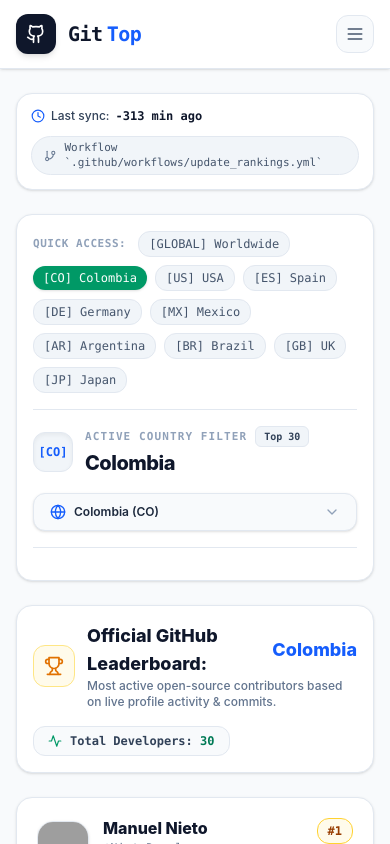
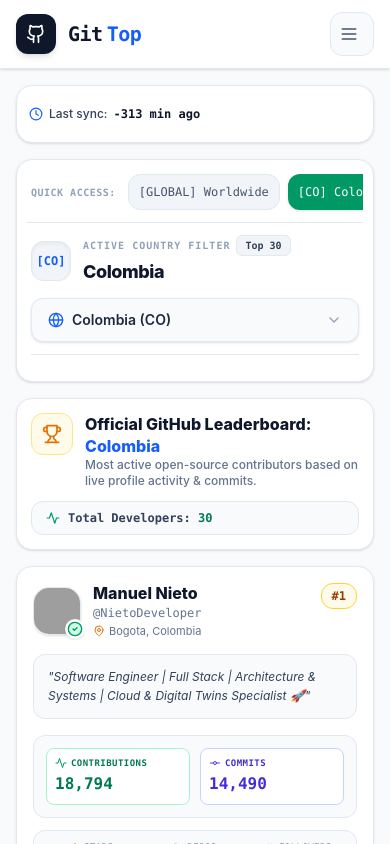
Before and after one commit to DevCop95/gitrank, a React (Vite) app: page / in a window 390 px wide. Shown: the top 844 px of the page. Built offline with nearby package versions, Linux system fonts and the light colour scheme; grey boxes are pictures that could not be loaded.

Commit message:
fix(frontend): improve mobile layout

```diff
--- a/src/App.jsx
+++ b/src/App.jsx
@@ -5,11 +5,12 @@
 import DeveloperCard from './components/DeveloperCard';
 import LeaderboardTable from './components/LeaderboardTable';
 import DeveloperModal from './components/DeveloperModal';
-import { Trophy, Activity, Search, RefreshCw } from 'lucide-react';
+import { Trophy, Activity, Search, RefreshCw, AlertCircle } from 'lucide-react';
 
 export default function App() {
   const [data, setData] = useState(null);
   const [loading, setLoading] = useState(true);
+  const [loadError, setLoadError] = useState(false);
   const [selectedCountry, setSelectedCountry] = useState('Colombia');
   const [searchTerm, setSearchTerm] = useState('');
   const [viewMode, setViewMode] = useState('grid');
@@ -19,6 +20,7 @@
   const loadData = async () => {
     try {
       setLoading(true);
+      setLoadError(false);
       // Relative path guarantees fetching from ./data/committers.json under /gitrank/
       const res = await fetch('./data/committers.json?t=' + Date.now());
       if (!res.ok) throw new Error('Failed to load committers.json');
@@ -26,6 +28,7 @@
       setData(json);
     } catch (err) {
       console.error('Error loading data:', err);
+      setLoadError(true);
     } finally {
       setLoading(false);
     }
@@ -96,13 +99,13 @@
         />
 
         {/* Header Title Bar */}
-        <div className="flex flex-col md:flex-row items-start md:items-center justify-between gap-4 mb-6 p-4 bg-white border border-slate-200 rounded-2xl shadow-sm">
-          <div className="flex items-center gap-3">
-            <div className="p-2.5 bg-amber-50 rounded-xl border border-amber-200 text-amber-600">
+        <div className="flex flex-col md:flex-row items-start md:items-center justify-between gap-3 sm:gap-4 mb-4 sm:mb-6 p-3.5 sm:p-4 bg-white border border-slate-200 rounded-2xl shadow-sm">
+          <div className="flex items-start gap-3 min-w-0">
+            <div className="p-2.5 bg-amber-50 rounded-xl border border-amber-200 text-amber-600 shrink-0">
               <Trophy className="w-5 h-5" />
             </div>
             <div>
-              <h2 className="text-lg font-extrabold text-slate-900 flex items-center gap-2">
+              <h2 className="text-base sm:text-lg font-extrabold text-slate-900 leading-snug">
                 Official GitHub Leaderboard: <span className="text-blue-600">{selectedCountry}</span>
               </h2>
               <p className="text-xs text-slate-500 font-medium">
@@ -111,7 +114,7 @@
             </div>
           </div>
 
-          <div className="flex items-center gap-2 text-xs font-mono bg-slate-50 px-3.5 py-1.5 rounded-xl border border-slate-200 font-semibold text-slate-700">
+          <div className="self-stretch md:self-auto flex items-center gap-2 text-xs font-mono bg-slate-50 px-3.5 py-2 rounded-xl border border-slate-200 font-semibold text-slate-700">
             <Activity className="w-3.5 h-3.5 text-emerald-600" />
             <span>Total Developers: <strong className="text-emerald-700 font-extrabold">{sortedDevelopers.length}</strong></span>
           </div>
@@ -126,10 +129,10 @@
         )}
 
         {/* Profiles Grid / Table */}
-        {!loading && sortedDevelopers.length > 0 && (
+        {!loading && !loadError && sortedDevelopers.length > 0 && (
           <>
             {viewMode === 'grid' ? (
-              <div className="grid grid-cols-1 sm:grid-cols-2 lg:grid-cols-3 gap-5">
+              <div className="grid grid-cols-1 sm:grid-cols-2 lg:grid-cols-3 gap-4 sm:gap-5">
                 {sortedDevelopers.map((developer) => (
                   <DeveloperCard
                     key={developer.login}
@@ -148,8 +151,24 @@
         )}
 
         {/* Empty Search Result */}
-        {!loading && sortedDevelopers.length === 0 && (
-          <div className="bg-white border border-slate-200 rounded-2xl p-10 text-center max-w-md mx-auto shadow-sm">
+        {!loading && loadError && (
+          <div className="bg-white border border-rose-200 rounded-2xl p-6 sm:p-10 text-center max-w-md mx-auto shadow-sm">
+            <AlertCircle className="w-8 h-8 text-rose-500 mx-auto mb-3" />
+            <h3 className="text-sm font-bold text-slate-900 mb-1">Unable to load rankings</h3>
+            <p className="text-xs text-slate-500 mb-4">
+              Check your connection and try loading the data again.
+            </p>
+            <button
+              onClick={loadData}
+              className="min-h-11 px-4 py-2 bg-slate-900 hover:bg-slate-800 text-white text-sm sm:text-xs font-semibold rounded-xl transition-all shadow-sm"
+            >
+              Try Again
+            </button>
+          </div>
+        )}
+
+        {!loading && !loadError && sortedDevelopers.length === 0 && (
+          <div className="bg-white border border-slate-200 rounded-2xl p-6 sm:p-10 text-center max-w-md mx-auto shadow-sm">
             <Search className="w-8 h-8 text-slate-400 mx-auto mb-3 opacity-60" />
             <h3 className="text-sm font-bold text-slate-900 mb-1">No matching developers</h3>
             <p className="text-xs text-slate-500 mb-4">
@@ -157,7 +176,7 @@
             </p>
             <button
               onClick={() => { setSearchTerm(''); setSelectedCountry('Colombia'); }}
-              className="px-4 py-2 bg-slate-900 hover:bg-slate-800 text-white text-xs font-semibold rounded-xl transition-all shadow-sm"
+              className="min-h-11 px-4 py-2 bg-slate-900 hover:bg-slate-800 text-white text-sm sm:text-xs font-semibold rounded-xl transition-all shadow-sm"
             >
               Reset Filters
             </button>
--- a/src/components/CountrySelector.jsx
+++ b/src/components/CountrySelector.jsx
@@ -30,17 +30,17 @@
   ];
 
   return (
-    <div className="bg-white border border-slate-200 rounded-2xl p-4 md:p-5 mb-6 shadow-sm">
+    <div className="bg-white border border-slate-200 rounded-2xl p-3.5 sm:p-4 md:p-5 mb-4 sm:mb-6 shadow-sm">
       {/* Quick Access ISO Pill Bar */}
-      <div className="flex items-center gap-2 flex-wrap mb-4 pb-4 border-b border-slate-200">
-        <span className="text-[11px] font-mono text-slate-400 uppercase tracking-wider mr-1 font-semibold">Quick Access:</span>
+      <div className="-mx-1 px-1 flex items-center gap-2 overflow-x-auto pb-3 mb-3 border-b border-slate-200">
+        <span className="text-[10px] sm:text-[11px] font-mono text-slate-400 uppercase tracking-wider mr-1 font-semibold whitespace-nowrap shrink-0">Quick Access:</span>
         {quickPills.map((pill) => {
           const isSelected = pill.code.toLowerCase() === selectedCountry.toLowerCase();
           return (
             <button
               key={pill.code}
               onClick={() => onSelectCountry(pill.code)}
-              className={`px-2.5 py-1 rounded-xl text-xs font-mono font-medium transition-all ${
+              className={`min-h-9 px-2.5 py-1 rounded-xl text-xs font-mono font-medium transition-all whitespace-nowrap shrink-0 ${
                 isSelected
                   ? 'bg-emerald-600 text-white shadow-sm'
                   : 'bg-slate-100 text-slate-600 hover:text-slate-900 border border-slate-200 hover:border-slate-300'
@@ -53,19 +53,19 @@
       </div>
 
       {/* Top Bar: Active Country Info & Dropdown Trigger */}
-      <div className="flex flex-col sm:flex-row items-start sm:items-center justify-between gap-4 mb-4 pb-4 border-b border-slate-200">
-        <div className="flex items-center gap-3">
-          <div className="w-10 h-10 rounded-xl bg-slate-100 border border-slate-200 flex items-center justify-center font-mono font-bold text-xs text-blue-600 shadow-inner">
+      <div className="flex flex-col sm:flex-row items-start sm:items-center justify-between gap-3 sm:gap-4 mb-3 sm:mb-4 pb-3 sm:pb-4 border-b border-slate-200">
+        <div className="flex items-center gap-3 min-w-0">
+          <div className="w-10 h-10 rounded-xl bg-slate-100 border border-slate-200 flex items-center justify-center font-mono font-bold text-xs text-blue-600 shadow-inner shrink-0">
             [{activeCountryObj.iso}]
           </div>
-          <div>
-            <div className="flex items-center gap-2">
-              <span className="text-[11px] uppercase font-mono tracking-widest text-slate-400 font-semibold">Active Country Filter</span>
+          <div className="min-w-0">
+            <div className="flex flex-wrap items-center gap-1.5">
+              <span className="text-[10px] sm:text-[11px] uppercase font-mono tracking-widest text-slate-400 font-semibold">Active Country Filter</span>
               <span className="px-2 py-0.5 bg-slate-100 text-slate-700 text-[10px] font-mono rounded-md border border-slate-200 font-semibold">
                 Top 30
               </span>
             </div>
-            <h2 className="text-xl font-extrabold text-slate-900 tracking-tight flex items-center gap-2 mt-0.5">
+            <h2 className="text-lg sm:text-xl font-extrabold text-slate-900 tracking-tight truncate mt-0.5">
               {activeCountryObj.name}
             </h2>
           </div>
@@ -75,7 +75,9 @@
         <div className="relative w-full sm:w-auto">
           <button
             onClick={() => setDropdownOpen(!dropdownOpen)}
-            className="w-full sm:w-64 flex items-center justify-between gap-2 px-4 py-2.5 bg-slate-50 hover:bg-slate-100 border border-slate-200 rounded-xl text-xs font-semibold text-slate-800 transition-all shadow-sm"
+            className="w-full sm:w-64 min-h-11 flex items-center justify-between gap-2 px-4 py-2.5 bg-slate-50 hover:bg-slate-100 border border-slate-200 rounded-xl text-sm sm:text-xs font-semibold text-slate-800 transition-all shadow-sm"
+            aria-expanded={dropdownOpen}
+            aria-haspopup="listbox"
           >
             <div className="flex items-center gap-2 truncate">
               <Globe className="w-4 h-4 text-blue-600 shrink-0" />
@@ -86,31 +88,33 @@
 
           {/* Full Country Dropdown Drawer */}
           {dropdownOpen && (
-            <div className="absolute right-0 top-full mt-2 w-full sm:w-80 bg-white border border-slate-200 rounded-2xl shadow-2xl z-50 p-3 max-h-96 overflow-y-auto">
+            <div className="absolute left-0 sm:left-auto right-0 top-full mt-2 w-full sm:w-80 max-w-[calc(100vw-2rem)] bg-white border border-slate-200 rounded-2xl shadow-2xl z-50 p-3 max-h-[min(24rem,calc(100vh-10rem))] overflow-y-auto">
               {/* Internal Search */}
               <div className="relative mb-3">
-                <Search className="absolute left-3 top-2.5 w-3.5 h-3.5 text-slate-400" />
+                <Search className="absolute left-3 top-3 w-3.5 h-3.5 text-slate-400" />
                 <input
                   type="text"
                   value={countryFilter}
                   onChange={(e) => setCountryFilter(e.target.value)}
                   placeholder="Filter country by name or ISO..."
-                  className="w-full pl-9 pr-3 py-1.5 bg-slate-50 border border-slate-200 rounded-lg text-xs text-slate-800 focus:outline-none focus:border-blue-600 font-medium"
+                  className="w-full min-h-10 pl-9 pr-3 py-2 bg-slate-50 border border-slate-200 rounded-lg text-sm text-slate-800 focus:outline-none focus:border-blue-600 font-medium"
                 />
               </div>
 
               {/* Grid of Countries */}
-              <div className="grid grid-cols-1 gap-1">
+              <div className="grid grid-cols-1 gap-1" role="listbox" aria-label="Countries">
                 {filteredCountries.map((c) => {
                   const isSelected = c.code.toLowerCase() === selectedCountry.toLowerCase();
                   return (
                     <button
                       key={c.code}
+                      role="option"
+                      aria-selected={isSelected}
                       onClick={() => {
                         onSelectCountry(c.code);
                         setDropdownOpen(false);
                       }}
-                      className={`flex items-center justify-between px-3 py-2 rounded-xl text-xs font-mono transition-all text-left ${
+                      className={`flex items-center justify-between min-h-10 px-3 py-2 rounded-xl text-sm font-mono transition-all text-left ${
                         isSelected
                           ? 'bg-blue-600 text-white font-bold'
                           : 'text-slate-700 hover:bg-slate-100'
--- a/src/components/DeveloperCard.jsx
+++ b/src/components/DeveloperCard.jsx
@@ -27,19 +27,19 @@
   const displayLanguages = languages && languages.length > 0 ? languages : ['OpenSource'];
 
   return (
-    <div className="group relative bg-white border border-slate-200 hover:border-slate-400 rounded-2xl p-5 flex flex-col justify-between h-full transition-all duration-200 shadow-sm hover:shadow-md">
+    <div className="group relative bg-white border border-slate-200 hover:border-slate-400 rounded-2xl p-4 sm:p-5 flex flex-col justify-between h-full transition-all duration-200 shadow-sm hover:shadow-md">
 
       {/* Top Section */}
       <div className="flex flex-col flex-1">
 
         {/* Header Profile Row */}
-        <div className="flex items-start justify-between gap-3 mb-4">
-          <div className="flex items-center gap-3.5 overflow-hidden">
+        <div className="flex items-start justify-between gap-2.5 sm:gap-3 mb-3.5 sm:mb-4">
+          <div className="flex items-center gap-3 overflow-hidden min-w-0">
             <div className="relative shrink-0">
               <img
                 src={avatar_url}
                 alt={login}
-                className="w-13 h-13 rounded-2xl object-cover border border-slate-200 group-hover:border-blue-600 transition-colors shadow-sm"
+                className="w-12 h-12 sm:w-13 sm:h-13 rounded-2xl object-cover border border-slate-200 group-hover:border-blue-600 transition-colors shadow-sm"
                 loading="lazy"
                 onError={(e) => {
                   e.target.onerror = null;
@@ -95,7 +95,7 @@
         {/* Dual Primary Metrics (Live Contributions & Commits) */}
         <div className="grid grid-cols-2 gap-2.5 mb-3 bg-slate-50 p-3 rounded-xl border border-slate-200">
           <div className="flex flex-col bg-white p-2 rounded-lg border border-emerald-200">
-            <span className="text-[10px] uppercase tracking-wider font-mono text-emerald-700 font-bold flex items-center gap-1">
+            <span className="text-[9px] sm:text-[10px] uppercase tracking-wider font-mono text-emerald-700 font-bold flex items-center gap-1">
               <Activity className="w-3 h-3 text-emerald-600" /> Contributions
             </span>
             <strong className="text-base font-mono text-emerald-700 font-extrabold mt-0.5">
@@ -104,7 +104,7 @@
           </div>
 
           <div className="flex flex-col bg-white p-2 rounded-lg border border-indigo-200">
-            <span className="text-[10px] uppercase tracking-wider font-mono text-indigo-700 font-bold flex items-center gap-1">
+            <span className="text-[9px] sm:text-[10px] uppercase tracking-wider font-mono text-indigo-700 font-bold flex items-center gap-1">
               <GitCommit className="w-3 h-3 text-indigo-600" /> Commits
             </span>
             <strong className="text-base font-mono text-indigo-700 font-extrabold mt-0.5">
@@ -160,7 +160,7 @@
       <div className="flex items-center gap-2 pt-3.5 border-t border-slate-200 mt-auto">
         <button
           onClick={() => onOpenModal(developer)}
-          className="flex-1 py-2.5 bg-slate-900 hover:bg-slate-800 text-white text-xs font-semibold rounded-xl transition-all text-center shadow-sm"
+          className="flex-1 min-h-11 py-2.5 bg-slate-900 hover:bg-slate-800 text-sm sm:text-xs font-semibold rounded-xl transition-all text-center shadow-sm"
         >
           View Activity
         </button>
@@ -169,7 +169,7 @@
           href={html_url}
           target="_blank"
           rel="noopener noreferrer"
-          className="p-2.5 bg-slate-100 hover:bg-slate-200 text-slate-700 hover:text-slate-900 rounded-xl border border-slate-200 transition-all flex items-center justify-center shadow-sm"
+          className="min-h-11 min-w-11 p-2.5 bg-slate-100 hover:bg-slate-200 text-slate-700 hover:text-slate-900 rounded-xl border border-slate-200 transition-all flex items-center justify-center shadow-sm"
           title="Open GitHub Profile"
         >
           <ExternalLink className="w-4 h-4" />
--- a/src/components/LeaderboardTable.jsx
+++ b/src/components/LeaderboardTable.jsx
@@ -8,7 +8,7 @@
   return (
     <div className="bg-white border border-slate-200 rounded-2xl overflow-hidden shadow-sm">
       <div className="overflow-x-auto">
-        <table className="w-full text-left text-xs border-collapse">
+        <table className="min-w-[760px] w-full text-left text-xs border-collapse">
           <thead>
             <tr className="bg-slate-50 border-b border-slate-200 text-slate-500 font-mono text-[11px] uppercase tracking-wider">
               <th className="py-3.5 px-4 font-semibold text-center w-16">Rank</th>
--- a/src/components/Navbar.jsx
+++ b/src/components/Navbar.jsx
@@ -13,8 +13,8 @@
   const [mobileMenuOpen, setMobileMenuOpen] = useState(false);
 
   return (
-    <header className="sticky top-0 z-40 bg-white/95 backdrop-blur-md border-b border-slate-200 mb-6 shadow-sm">
-      <div className="max-w-7xl mx-auto px-4 sm:px-6 py-3.5 flex flex-col md:flex-row items-center justify-between gap-3">
+    <header className="sticky top-0 z-40 bg-white/95 backdrop-blur-md border-b border-slate-200 mb-4 sm:mb-6 shadow-sm">
+      <div className="max-w-7xl mx-auto px-4 sm:px-6 py-3 sm:py-3.5 flex flex-col md:flex-row items-center justify-between gap-2.5 sm:gap-3">
 
         {/* Brand Logo Header */}
         <div className="flex items-center justify-between w-full md:w-auto">
@@ -33,25 +33,26 @@
           {/* Mobile Menu Toggle Button */}
           <button
             onClick={() => setMobileMenuOpen(!mobileMenuOpen)}
-            className="md:hidden p-2 text-slate-600 hover:text-slate-900 rounded-xl border border-slate-200 bg-slate-50"
+            className="md:hidden min-h-11 min-w-11 p-2 text-slate-600 hover:text-slate-900 rounded-xl border border-slate-200 bg-slate-50"
             aria-label="Toggle Navigation Menu"
+            aria-expanded={mobileMenuOpen}
           >
             {mobileMenuOpen ? <X className="w-5 h-5" /> : <Menu className="w-5 h-5" />}
           </button>
         </div>
 
         {/* Desktop Controls (Search, Sort, Layout Switcher) */}
-        <div className={`w-full md:flex md:flex-1 md:max-w-2xl items-center gap-3 ${mobileMenuOpen ? 'flex flex-col mt-3' : 'hidden md:flex'}`}>
+        <div className={`w-full md:flex md:flex-1 md:max-w-2xl items-center gap-2.5 sm:gap-3 ${mobileMenuOpen ? 'flex flex-col mt-2 pt-3 border-t border-slate-200 md:border-0 md:pt-0 md:mt-0' : 'hidden md:flex'}`}>
 
           {/* Search Input */}
           <div className="relative flex-1 w-full">
-            <Search className="absolute left-3.5 top-2.5 w-4 h-4 text-slate-400" />
+            <Search className="absolute left-3.5 top-3.5 w-4 h-4 text-slate-400" />
             <input
               type="text"
               value={searchTerm}
               onChange={(e) => onSearchChange(e.target.value)}
               placeholder="Search developer by name or username..."
-              className="w-full pl-10 pr-4 py-2 bg-slate-50 border border-slate-200 rounded-xl text-xs text-slate-800 focus:outline-none focus:border-blue-600 focus:bg-white focus:ring-2 focus:ring-blue-100 transition-all placeholder-slate-400 font-medium"
+              className="w-full min-h-11 pl-10 pr-4 py-2.5 bg-slate-50 border border-slate-200 rounded-xl text-sm md:text-xs text-slate-800 focus:outline-none focus:border-blue-600 focus:bg-white focus:ring-2 focus:ring-blue-100 transition-all placeholder-slate-400 font-medium"
             />
           </div>
 
@@ -60,7 +61,7 @@
             <select
               value={sortBy}
               onChange={(e) => onSortByChange(e.target.value)}
-              className="w-full md:w-auto bg-slate-50 border border-slate-200 text-xs text-slate-800 rounded-xl px-3.5 py-2 focus:outline-none focus:border-blue-600 font-mono cursor-pointer font-medium"
+              className="w-full md:w-auto min-h-11 bg-slate-50 border border-slate-200 text-sm md:text-xs text-slate-800 rounded-xl px-3.5 py-2.5 focus:outline-none focus:border-blue-600 font-mono cursor-pointer font-medium"
             >
               <option value="rank">Order by Rank (#1, #2, #3...)</option>
               <option value="contributions">Order by Live Contributions</option>
@@ -72,10 +73,10 @@
           </div>
 
           {/* View Switcher Buttons */}
-          <div className="flex items-center justify-center gap-1 bg-slate-100 p-1 border border-slate-200 rounded-xl w-full md:w-auto">
+          <div className="flex items-center justify-center gap-1 bg-slate-100 p-1 border border-slate-200 rounded-xl w-full md:w-auto min-h-11">
             <button
               onClick={() => onViewModeChange('grid')}
-              className={`flex-1 md:flex-none flex items-center justify-center gap-1.5 px-3 py-1.5 text-xs font-semibold rounded-lg transition-all ${
+              className={`flex-1 md:flex-none flex items-center justify-center gap-1.5 px-3 py-2 text-sm md:text-xs font-semibold rounded-lg transition-all ${
                 viewMode === 'grid'
                   ? 'bg-white text-slate-900 shadow-sm border border-slate-200'
                   : 'text-slate-500 hover:text-slate-900'
@@ -87,7 +88,7 @@
 
             <button
               onClick={() => onViewModeChange('table')}
-              className={`flex-1 md:flex-none flex items-center justify-center gap-1.5 px-3 py-1.5 text-xs font-semibold rounded-lg transition-all ${
+              className={`flex-1 md:flex-none flex items-center justify-center gap-1.5 px-3 py-2 text-sm md:text-xs font-semibold rounded-lg transition-all ${
                 viewMode === 'table'
                   ? 'bg-white text-slate-900 shadow-sm border border-slate-200'
                   : 'text-slate-500 hover:text-slate-900'
--- a/src/components/SyncStatusBadge.jsx
+++ b/src/components/SyncStatusBadge.jsx
@@ -20,18 +20,18 @@
   };
 
   return (
-    <div className="flex flex-col sm:flex-row items-start sm:items-center justify-between gap-3 p-3.5 bg-white border border-slate-200 rounded-2xl text-xs text-slate-600 mb-6 shadow-sm">
-      <div className="flex flex-wrap items-center gap-3">
-        <div className="flex items-center gap-1.5 text-slate-700 font-medium">
+    <div className="flex flex-col sm:flex-row items-start sm:items-center justify-between gap-2.5 sm:gap-3 p-3 sm:p-3.5 bg-white border border-slate-200 rounded-2xl text-xs text-slate-600 mb-4 sm:mb-6 shadow-sm">
+      <div className="flex flex-wrap items-center gap-2.5">
+        <div className="flex items-center gap-1.5 text-slate-700 font-medium min-h-8">
           <Clock className="w-3.5 h-3.5 text-blue-600" />
           <span>Last sync:</span>
           <strong className="text-slate-900 font-mono">{formatDate(lastUpdated)}</strong>
         </div>
       </div>
 
-      <div className="flex items-center gap-2 text-[11px] font-mono text-slate-600 bg-slate-100 px-3 py-1 rounded-full border border-slate-200">
+      <div className="hidden sm:flex items-center gap-2 max-w-full text-[11px] font-mono text-slate-600 bg-slate-100 px-3 py-1.5 rounded-full border border-slate-200">
         <GitBranch className="w-3.5 h-3.5 text-slate-500" />
-        <span>Workflow `.github/workflows/update_rankings.yml`</span>
+        <span className="truncate">Workflow `.github/workflows/update_rankings.yml`</span>
       </div>
     </div>
   );
```
Also changed, not shown: src/components/DeveloperModal.jsx (+58 -30 lines).
